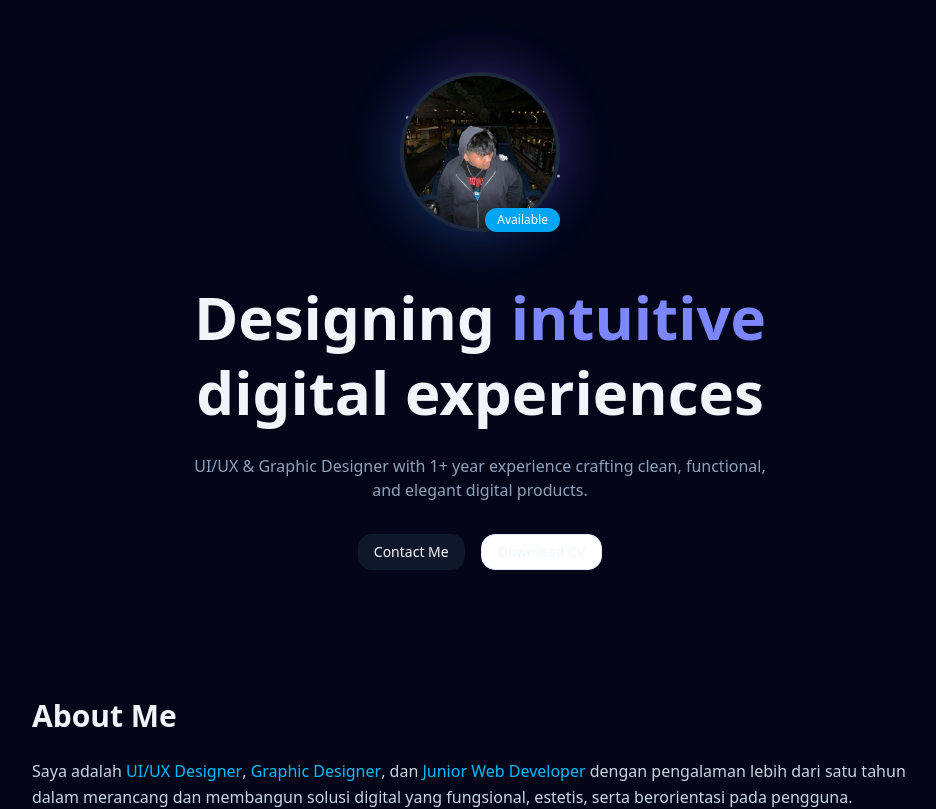
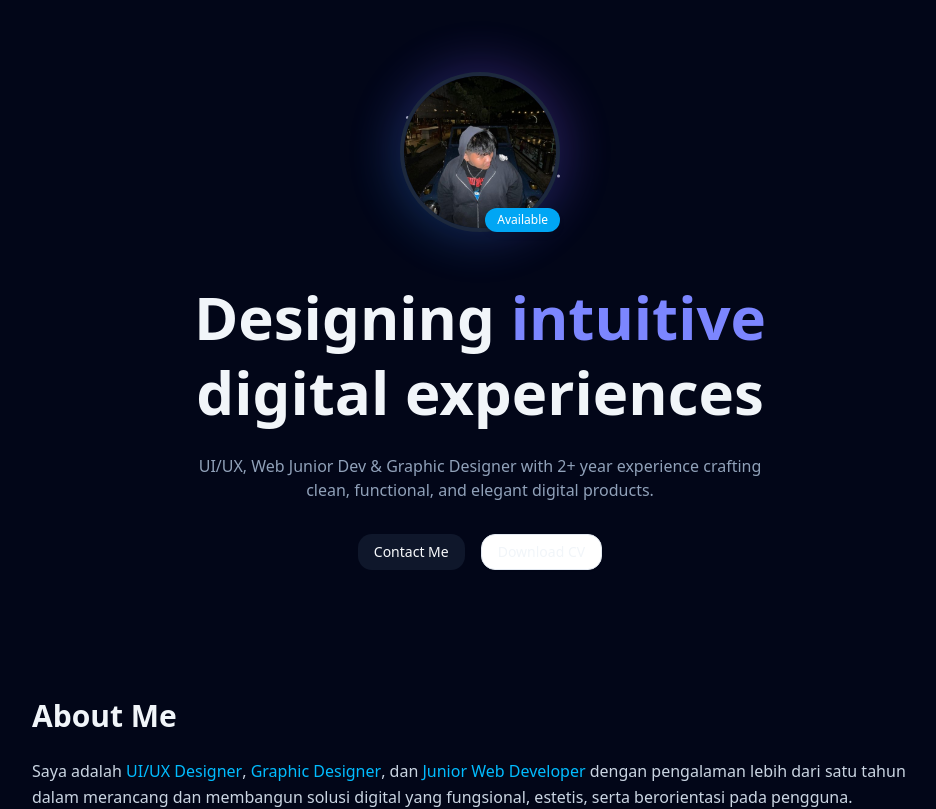
Before and after one commit to masbin5/portofolio-bintang, a Next.js app: page / in a window 1280 px wide. Shown: the top 809 px of the page, without its empty margins (160-1096 px from the left). Built offline with nearby package versions, Linux system fonts and the light colour scheme.

Commit message:
Update kink

```diff
--- a/app/page.tsx
+++ b/app/page.tsx
@@ -166,7 +166,7 @@ export default function Portfolio() {
         </h1>
 
         <p className="mt-6 text-slate-400 max-w-xl mx-auto">
-          UI/UX & Graphic Designer with 1+ year experience crafting clean,
+          UI/UX, Web Junior Dev & Graphic Designer with 2+ year experience crafting clean,
           functional, and elegant digital products.
         </p>
 
@@ -420,7 +420,7 @@ export default function Portfolio() {
       {/* FOOTER */}
       <footer className="max-w-5xl mx-auto mt-40 border-t border-slate-800 pt-10 text-center">
         <p className="text-slate-500 text-sm">
-          © {new Date().getFullYear()} Bintang Akbar Alim — UI/UX Designer
+          © {new Date().getFullYear()} Bintang Akbar Alim — UI/UX Designer, Web Junior Developer & Graphic Designer
         </p>
       </footer>
     </div>
```
